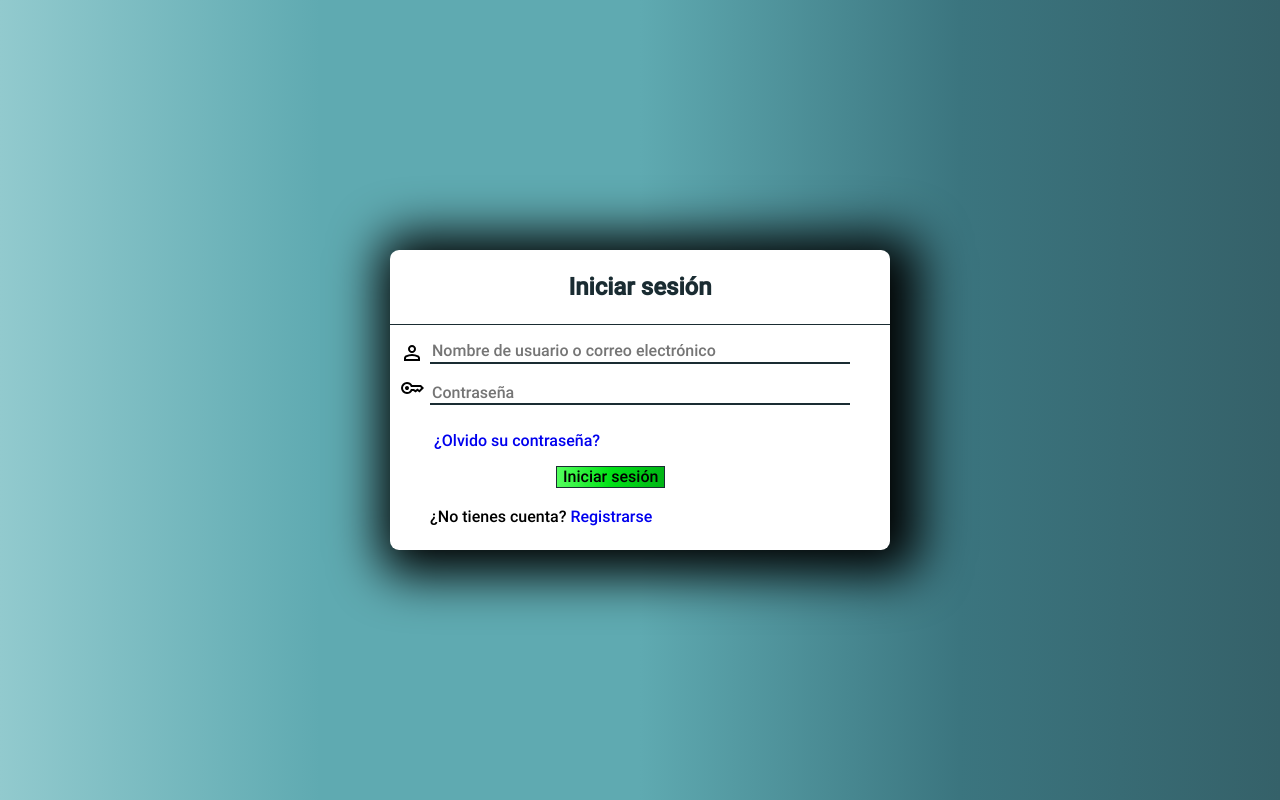
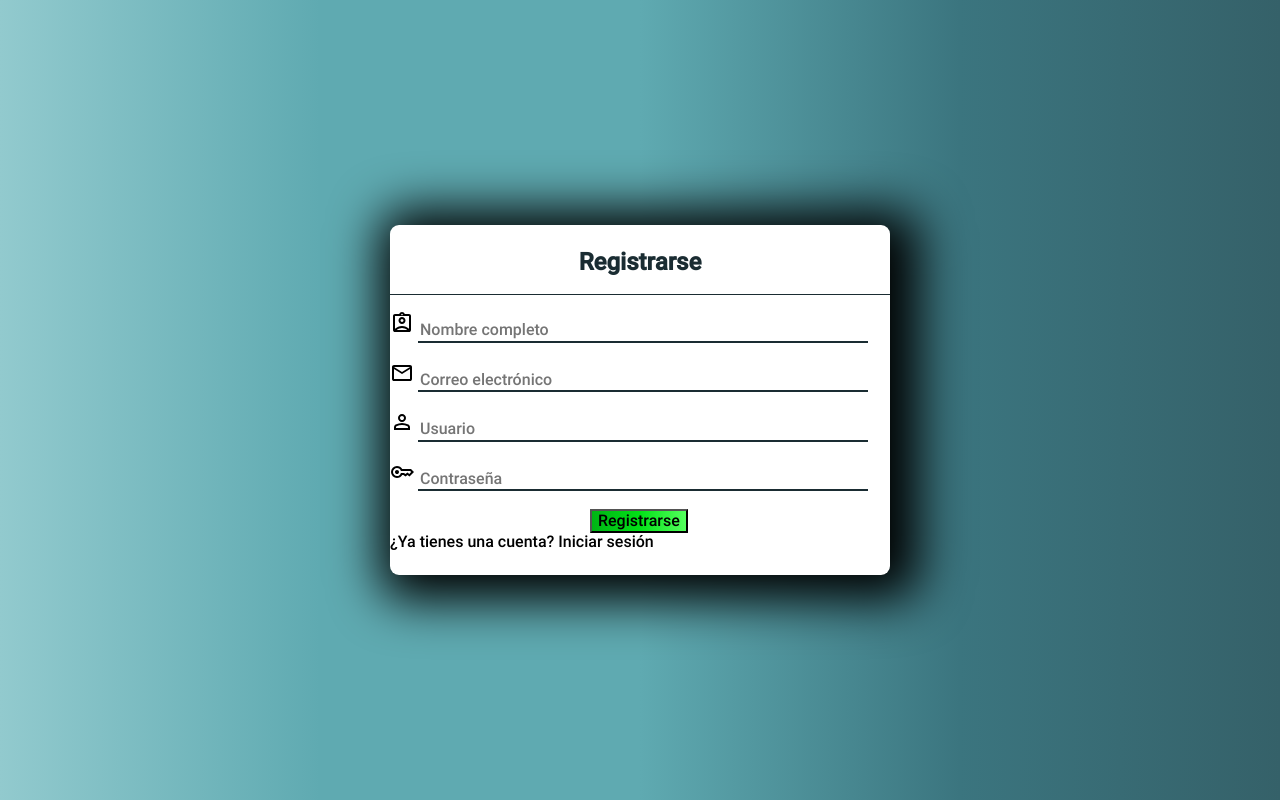
Before and after one commit to Crashy939/proyecto-final, a plain HTML site: page codigos/templates/login.html in a window 1280 px wide. Both pictures are taken after a click on the link "Registrarse". Drawn offline with Linux system fonts and the light colour scheme.

Commit message:
login agregado (incluyendo html, css y javascript)

```diff
--- a/codigos/templates/estiloLogin.css
+++ b/codigos/templates/estiloLogin.css
@@ -79,9 +79,48 @@ body{
 .recordar a{
     text-decoration: none;
 }
-.registrarse{
+.avisoRegistro{
     margin-top: 20px;
 }
-.registrarse a{
+.avisoRegistro a{
     text-decoration: none;
 }
+.formRegistro{
+    display: none;
+    background: #ffffff;
+    min-width: 500px;
+    position: relative;
+    background: #ffffff;
+    border-radius: 9px;
+    box-shadow: 10px 5px 50px 20px black;
+    min-height: 350px;
+}
+.formRegistro h1{
+    text-align: center;
+    font-size: 24px;
+    padding: 0 0 10px 0;
+    border-bottom: 1px groove #1a2c32;
+    line-height: 1.8;
+    color: #1a2c32;
+    font-weight: 600;
+}
+.nombreCompleto input, .correoElectronico input, .user input, .contrasena input{
+    border: none;
+    background: none;
+    outline: none;
+    border-bottom: 2px solid #1a2c32;
+    width: 90%;
+    margin-bottom: 18px;
+}
+.avisoIniciarSesion a{
+    text-decoration: none;
+}
+.registrar{
+    position: relative;
+    left: 40%;
+    text-align: center;
+    background: linear-gradient(to right, #00b415, #01e116, #54ff5d);
+}
+.form, .formRegistro {
+    transition: opacity 0.5s ease-in-out;
+}
--- a/codigos/templates/login.html
+++ b/codigos/templates/login.html
@@ -7,6 +7,7 @@
     <link rel="stylesheet" href="estiloLogin.css">
     <link rel="stylesheet" href="normalize.css">
     <link rel="icon" href="static/iconLogin.png">
+    <script src="loginScript.js"></script>
 </head>
 <body>
     <div class="form">
@@ -24,8 +25,35 @@
                 <a href="#">¿Olvido su contraseña?</a>
             </div>
             <input type="submit" class="iniciarSesion" value="Iniciar sesión">
+            <div class="avisoRegistro">
+                ¿No tienes una cuenta? <a onclick="mostrarRegistro()">Registrarse</a>
+            </div>
+        </form>
+    </div>
+    <div class="formRegistro">
+        <h1>Registrarse</h1>
+        <form method="post">
+            <div class="nombreCompleto">
+                <img src="static/fullName.svg" class="fullName">
+                <input type="text" placeholder="Nombre completo" required>
+            </div>
+            <div class="correoElectronico">
+                <img src="static/mail.svg" class="mail">
+                <input type="email" placeholder="Correo electrónico" required>
+            </div>
+            <div class="user">
+                <img class="userImg" src="static/person.svg">
+                <input type="text" placeholder="Usuario">
+            </div>
+            <div class="contrasena">
+                <img class="contrasenaImg" src="static/key.svg" required>
+                <input type="password" placeholder="Contraseña">
+            </div>
             <div class="registrarse">
-                ¿No tienes cuenta? <a href="#">Registrarse</a>
+                <input type="submit" class="registrar" value="Registrarse">
+            </div>
+            <div class="avisoIniciarSesion">
+                ¿Ya tienes una cuenta? <a onclick="mostrarLogin()">Iniciar sesión</a>
             </div>
         </form>
     </div>
--- /dev/null
+++ b/codigos/templates/loginScript.js
@@ -0,0 +1,29 @@
+function mostrarRegistro() {
+    const ocultarLogin = document.querySelector(".form");
+    ocultarLogin.style.opacity = 0;
+
+    setTimeout(function () {
+        ocultarLogin.style.display = "none";
+    }, 500); // Espera 500 milisegundos (igual a la duración de la transición)
+
+    const mostrarReg = document.querySelector(".formRegistro");
+    mostrarReg.style.display = "block";
+    setTimeout(function () {
+        mostrarReg.style.opacity = 1;
+    }, 10); // Inicia la transición con una pequeña demora para asegurar el efecto
+}
+
+function mostrarLogin() {
+    const ocultarRegistro = document.querySelector(".formRegistro");
+    ocultarRegistro.style.opacity = 0;
+
+    setTimeout(function () {
+        ocultarRegistro.style.display = "none";
+    }, 500); // Espera 500 milisegundos (igual a la duración de la transición)
+
+    const mostrarLog = document.querySelector(".form");
+    mostrarLog.style.display = "block";
+    setTimeout(function () {
+        mostrarLog.style.opacity = 1;
+    }, 10); // Inicia la transición con una pequeña demora para asegurar el efecto
+}
```
Also changed, not shown: codigos/templates/static/fullName.svg (added), codigos/templates/static/mail.svg (added).
